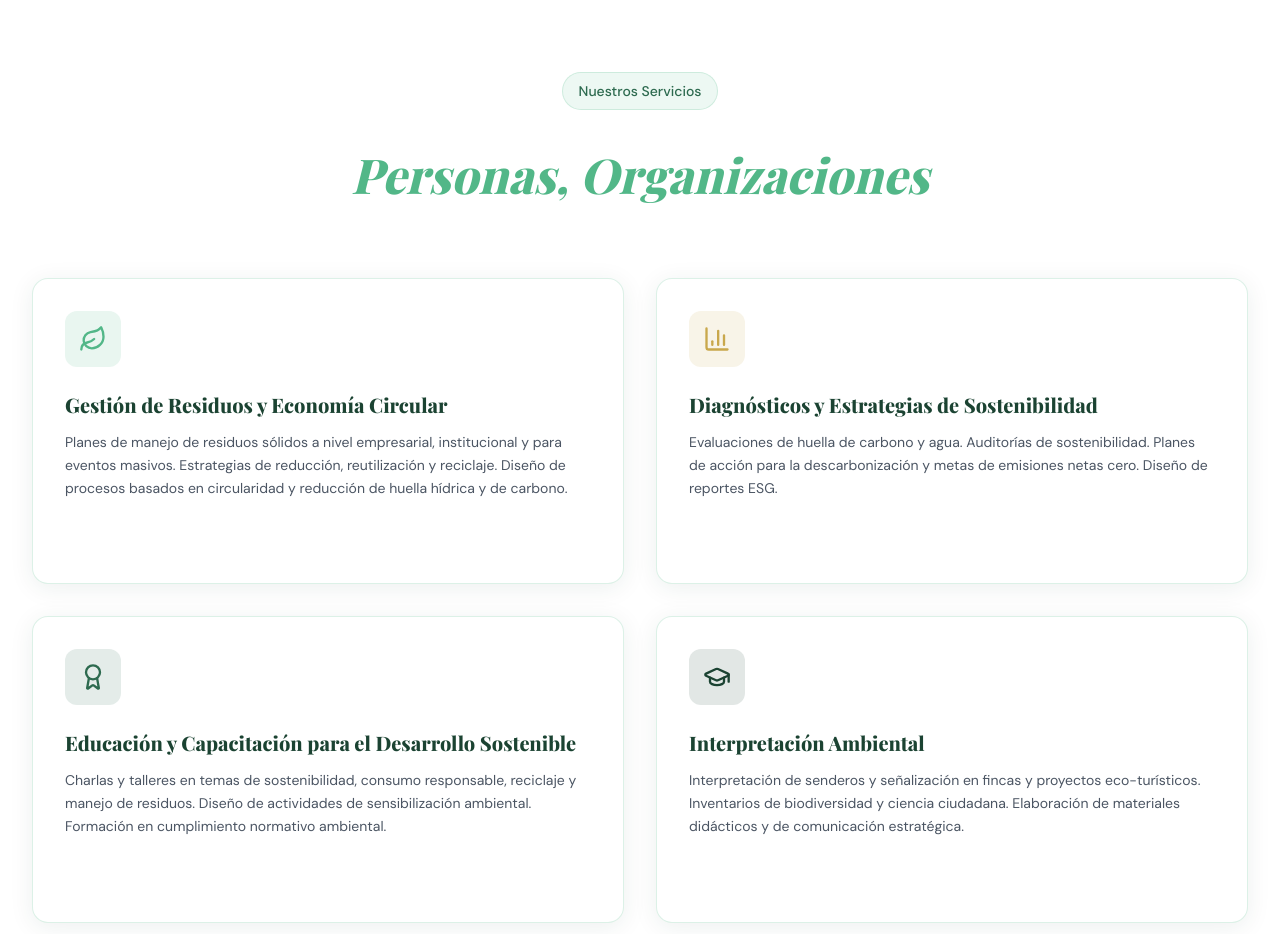
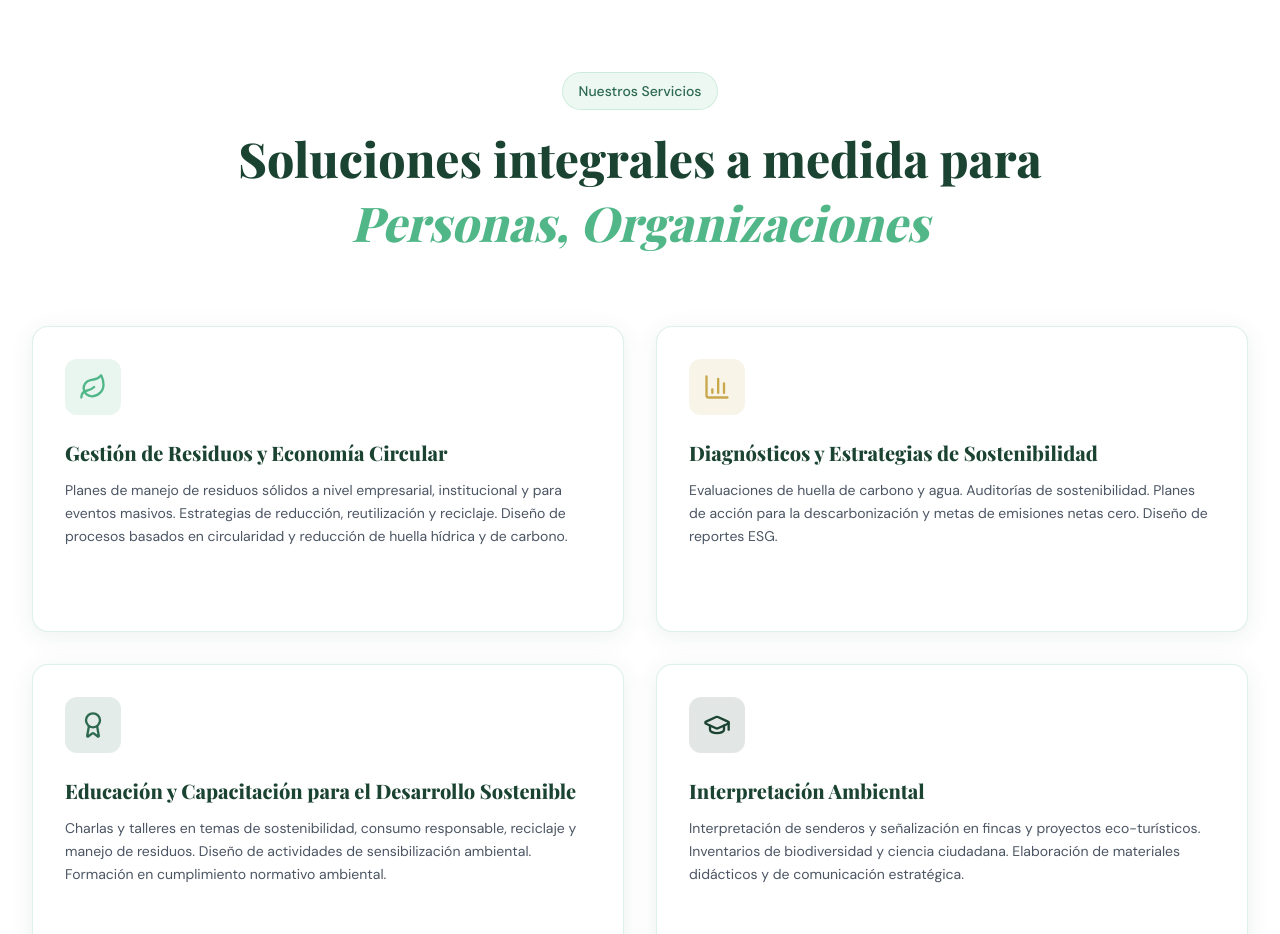
Before and after one commit to tomasSStropper/savia-page, a React (Create React App) app in the folder savia-website/: page / in a window 1280 px wide. Shown: the part 840-1774 px from the top of the page. Built offline with nearby package versions, Linux system fonts and the light colour scheme; a web font is replaced by a local one.

Commit message:
Add missing services titleLine1 translation keys

```diff
--- a/savia-website/src/data/translations.js
+++ b/savia-website/src/data/translations.js
@@ -38,6 +38,7 @@ const translations = {
     },
     services: {
       badge: "Nuestros Servicios",
+      titleLine1: "Soluciones integrales a medida para",
       title: "Soluciones integrales a medida para empresas, instituciones y comunidades",
       description1: "Asesoramos en la adopción de estrategias para el cumplimiento de estándares de sostenibilidad.",
       description2: "Impulsamos la integración intersectorial, creando sinergias entre instituciones públicas y privadas y distintos actores sociales para mejorar el entorno productivo y de las comunidades.",
@@ -217,6 +218,7 @@ const translations = {
     },
     services: {
       badge: "Our Services",
+      titleLine1: "Comprehensive tailored solutions for",
       title: "Comprehensive tailored solutions for businesses, institutions, and communities",
       description1: "We advise organizations in adopting strategies to meet sustainability standards.",
       description2: "We promote cross-sector integration, creating synergies between public and private institutions and social stakeholders to strengthen productive environments and communities.",
```
